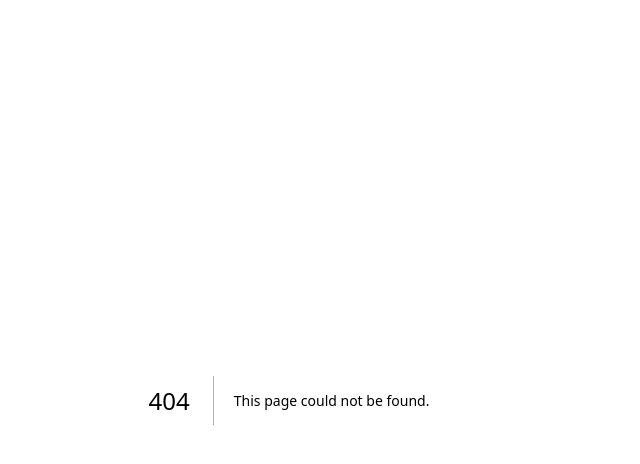
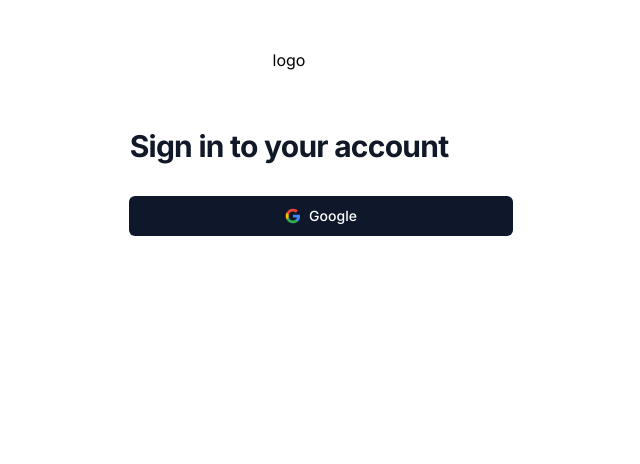
Before and after one commit to foreverflyyy/next-chat-realtime, a Next.js app: page /login in a window 1280 px wide. Before the commit this address had no page. Shown: the top 464 px of the page, without its empty margins (351-991 px from the left). Built offline with nearby package versions, Linux system fonts and the light colour scheme.

Commit message:
dev: working login page with connected to google

```diff
--- a/package.json
+++ b/package.json
@@ -1,5 +1,5 @@
 {
-  "name": "first-project-next",
+  "name": "next-chat-realtime",
   "version": "0.1.0",
   "private": true,
   "scripts": {
@@ -9,6 +9,7 @@
     "lint": "next lint"
   },
   "dependencies": {
+    "@next-auth/upstash-redis-adapter": "^3.0.4",
     "@types/node": "20.3.1",
     "@types/react": "18.2.13",
     "@types/react-dom": "18.2.6",
@@ -22,6 +23,7 @@
     "postcss": "8.4.24",
     "react": "18.2.0",
     "react-dom": "18.2.0",
+    "react-hot-toast": "^2.4.1",
     "tailwind-merge": "^1.13.2",
     "tailwindcss": "3.3.2",
     "typescript": "4.9.5"
--- a/src/app/globals.css
+++ b/src/app/globals.css
@@ -2,26 +2,8 @@
 @tailwind components;
 @tailwind utilities;
 
-:root {
-  --foreground-rgb: 0, 0, 0;
-  --background-start-rgb: 214, 219, 220;
-  --background-end-rgb: 255, 255, 255;
+@layer base {
+    container {
+        @apply max-w-7xl mx-auto px-4 sm:px-6 lg:px-8
+    }
 }
-
-@media (prefers-color-scheme: dark) {
-  :root {
-    --foreground-rgb: 255, 255, 255;
-    --background-start-rgb: 0, 0, 0;
-    --background-end-rgb: 0, 0, 0;
-  }
-}
-
-body {
-  color: rgb(var(--foreground-rgb));
-  background: linear-gradient(
-      to bottom,
-      transparent,
-      rgb(var(--background-end-rgb))
-    )
-    rgb(var(--background-start-rgb));
-}
--- a/src/app/layout.tsx
+++ b/src/app/layout.tsx
@@ -1,5 +1,7 @@
 import './globals.css'
 import { Inter } from 'next/font/google'
+import Providers from "@/components/Providers";
+import {ReactNode} from "react";
 
 const inter = Inter({ subsets: ['latin'] })
 
@@ -11,11 +13,15 @@ export const metadata = {
 export default function RootLayout({
   children,
 }: {
-  children: React.ReactNode
+  children: ReactNode
 }) {
   return (
     <html lang="en">
-      <body className={inter.className}>{children}</body>
+      <body className={inter.className}>
+        <Providers>
+          {children}
+        </Providers>
+      </body>
     </html>
   )
 }
--- /dev/null
+++ b/src/app/login/page.tsx
@@ -0,0 +1,79 @@
+"use client"
+
+import React from 'react';
+import Button from "@/components/ui/Button";
+import {useState} from "react";
+import {signIn} from "next-auth/react";
+import toast from "react-hot-toast";
+
+interface PageProps {}
+
+const Page = ({}: PageProps) => {
+
+    const [isLoading, setIsLoading] = useState<boolean>(false);
+
+    const loginWithGoogle = async () => {
+        try {
+            setIsLoading(true);
+            await signIn('google');
+        } catch(e) {
+            toast.error("Something went wrong with your login.")
+        } finally {
+            setIsLoading(false);
+        }
+    }
+
+    return (
+        <>
+            <div className={"flex min-h-full items-center justify-center py-12 px-4 sm:px-6 lg:px-8"}>
+                <div className={"w-full flex flex-col items-center max-w-md space-y-8"}>
+                    <div className={"flex flex-col items-center gap-8"}>
+                        logo
+                        <h2 className={"mt-6 text-center text-3xl font-bold tracking-tight text-gray-900"}>
+                            Sign in to your account
+                        </h2>
+                    </div>
+                    <Button
+                        isLoading={isLoading}
+                        type={"button"}
+                        className={"max-w-sm ms-auto w-full"}
+                        onClick={loginWithGoogle}
+                    >
+                        {isLoading ? null : (
+                            <svg
+                                className='mr-2 h-4 w-4'
+                                aria-hidden='true'
+                                focusable='false'
+                                data-prefix='fab'
+                                data-icon='github'
+                                role='img'
+                                xmlns='http://www.w3.org/2000/svg'
+                                viewBox='0 0 24 24'>
+                                <path
+                                    d='M22.56 12.25c0-.78-.07-1.53-.2-2.25H12v4.26h5.92c-.26 1.37-1.04 2.53-2.21 3.31v2.77h3.57c2.08-1.92 3.28-4.74 3.28-8.09z'
+                                    fill='#4285F4'
+                                />
+                                <path
+                                    d='M12 23c2.97 0 5.46-.98 7.28-2.66l-3.57-2.77c-.98.66-2.23 1.06-3.71 1.06-2.86 0-5.29-1.93-6.16-4.53H2.18v2.84C3.99 20.53 7.7 23 12 23z'
+                                    fill='#34A853'
+                                />
+                                <path
+                                    d='M5.84 14.09c-.22-.66-.35-1.36-.35-2.09s.13-1.43.35-2.09V7.07H2.18C1.43 8.55 1 10.22 1 12s.43 3.45 1.18 4.93l2.85-2.22.81-.62z'
+                                    fill='#FBBC05'
+                                />
+                                <path
+                                    d='M12 5.38c1.62 0 3.06.56 4.21 1.64l3.15-3.15C17.45 2.09 14.97 1 12 1 7.7 1 3.99 3.47 2.18 7.07l3.66 2.84c.87-2.6 3.3-4.53 6.16-4.53z'
+                                    fill='#EA4335'
+                                />
+                                <path d='M1 1h22v22H1z' fill='none' />
+                            </svg>)
+                        }
+                        Google
+                    </Button>
+                </div>
+            </div>
+        </>
+    );
+};
+
+export default Page;
--- a/src/app/page.tsx
+++ b/src/app/page.tsx
@@ -2,8 +2,6 @@ import Image from 'next/image'
 import {db} from "@/lib/db";
 
 export default async function Home() {
-
-    await db.set("hello", "hello");
 
     return (
         <main className="flex min-h-screen flex-col items-center justify-between p-24">
--- /dev/null
+++ b/src/components/Providers.tsx
@@ -0,0 +1,17 @@
+import {ReactNode} from 'react';
+import {Toaster} from "react-hot-toast";
+
+interface ProvidersProps{
+    children: ReactNode
+}
+
+const Providers = ({children}: ProvidersProps) => {
+    return (
+        <>
+            <Toaster position={"top-center"} reverseOrder={false}/>
+            {children}
+        </>
+    );
+};
+
+export default Providers;
--- /dev/null
+++ b/src/pages/api/auth/[...nextauth].ts
@@ -0,0 +1,4 @@
+import NextAuth from "next-auth";
+import {authOptions} from "@/lib/auth";
+
+export default NextAuth(authOptions);
--- /dev/null
+++ b/src/types/db.d.ts
@@ -0,0 +1,6 @@
+interface User {
+    id: string
+    name: string
+    email: string
+    image: string
+}
```
Also changed, not shown: src/lib/auth.ts (added, +63 -0 lines), src/types/next-auth.d.ts (added, +18 -0 lines), 1 other file (tests, documents, lock files or other folders).
